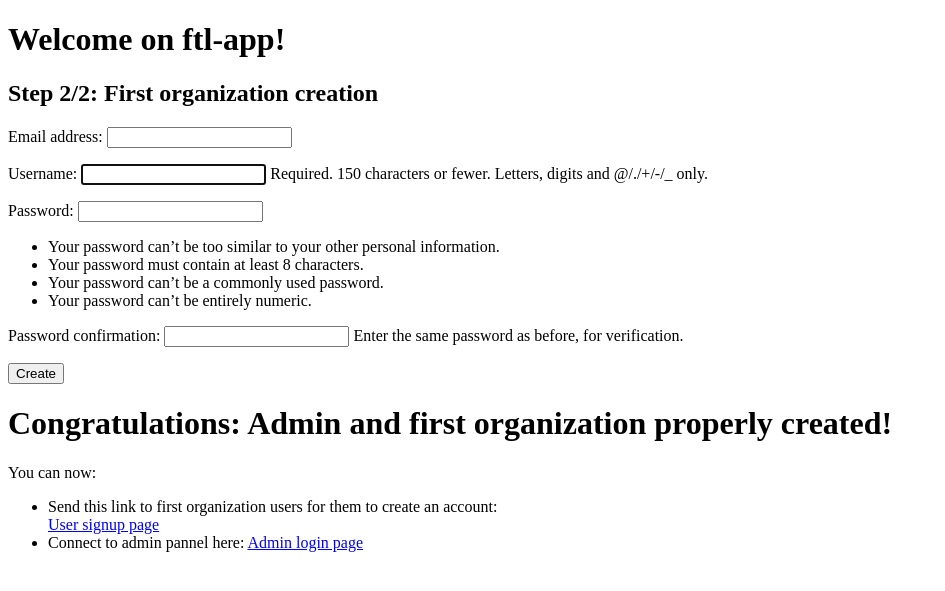
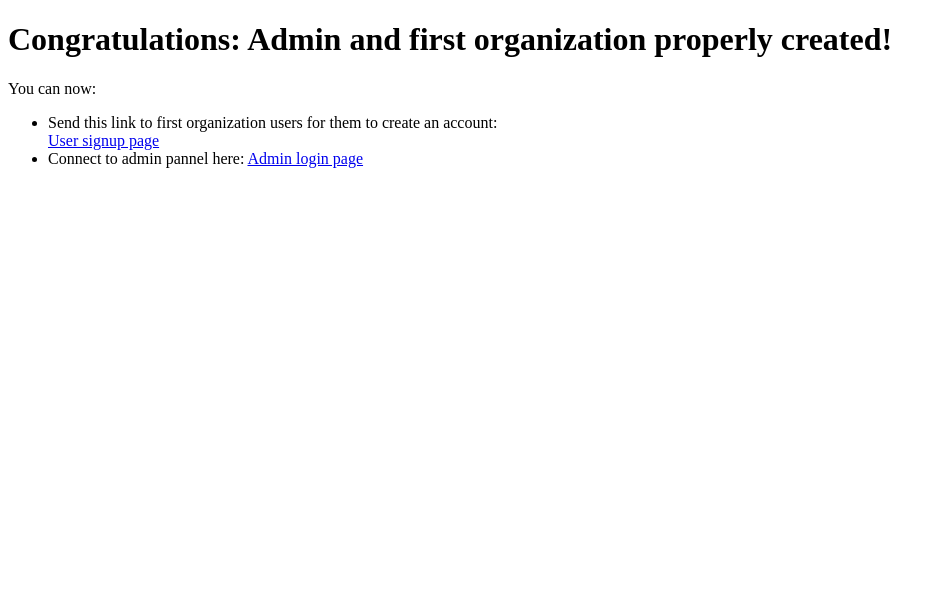
Before and after one commit to exotic-matter-sas/paper-matter-app, a Django app: template ftl/setup/templates/setup/success.html in a window 1280 px wide. Shown: the top 591 px of the page, without its empty margins (0-945 px from the left). Run offline with Django 3.2, Linux system fonts and the light colour scheme; the template is opened without the code that fills it: values that come from a table or form of the project are taken from there, others are empty.

```diff
--- a/ftl/ftests/base_test.py
+++ b/ftl/ftests/base_test.py
@@ -6,7 +6,7 @@ from selenium import webdriver
 from django.test import LiveServerTestCase
 
 from ftl.settings import BASE_DIR
-from ftests import _test_values as tv
+from ftests.tools import test_values as tv
 
 
 class BaseTestCase(LiveServerTestCase):
--- a/ftl/ftests/tests.py
+++ b/ftl/ftests/tests.py
@@ -1,7 +1,5 @@
-from unittest import skip
-
 from .base_test import BaseTestCase
-from ftests import _test_values as tv
+from ftests.tools import test_values as tv
 
 
 class LandingPageTests(BaseTestCase):
--- a/ftl/setup/templates/setup/success.html
+++ b/ftl/setup/templates/setup/success.html
@@ -2,14 +2,6 @@
 {% load i18n %}
 
 {% block content %}
-
-    <h1>{% trans "Welcome on ftl-app!" %}</h1>
-    <h2>{% trans "Step 2/2: First organization creation" %}</h2>
-    <form method="post" id="organization-form">
-        {% csrf_token %}
-        {{ form.as_p }}
-        <input type="submit" value="{% trans "Create" %}">
-    </form>
 
     <h1>{% trans "Congratulations: Admin and first organization properly created!" %}</h1>
     <p>{% trans "You can now:" %}</p>
--- a/ftl/setup/views.py
+++ b/ftl/setup/views.py
@@ -1,5 +1,5 @@
 from django.views.generic import CreateView
-from django.shortcuts import render, redirect
+from django.shortcuts import render, redirect, get_object_or_404
 from django.urls import reverse
 from django.utils.translation import gettext as _
 
@@ -39,6 +39,7 @@ class LandingPageStep2(CreateView):
 
 
 def success(request, org_slug):
+    get_object_or_404(FTLOrg, slug=org_slug)  # To check if org is valid
     context = {
         'title': _('Setup completed'),
         'org_slug': org_slug,
```
Also changed, not shown: ftl/ftests/tools/setup_helpers.py (added, +9 -0 lines), ftl/setup/tests.py (+4 -5 lines), ftl/ftests/tools/__init__.py (added), ftl/ftests/tools/test_values.py (renamed from ftl/ftests/_test_values.py).
